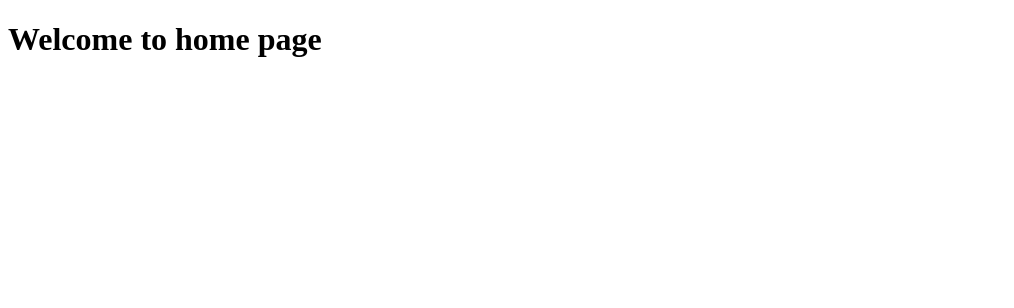
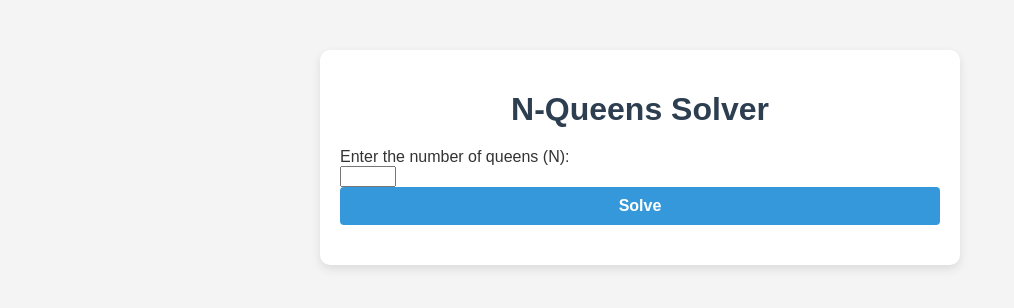
Before and after one commit to Ilan-Goren/ASEProject, a Django app: page / in a window 1280 px wide. Shown: the top 308 px of the page, without its empty margins (0-1014 px from the left). Run offline with Django 5.2, Linux system fonts and the light colour scheme.

Commit message:
Add basic HTML structure for backend verification

```diff
--- /dev/null
+++ b/nqueens/static/nqueens/css/style.css
@@ -0,0 +1 @@
+/* To Do */
--- a/nqueens/templates/nqueens/home.html
+++ b/nqueens/templates/nqueens/home.html
@@ -1,9 +1,65 @@
 <!DOCTYPE html>
 <html lang="en">
-    <head>
-        <title>Home Page</title>
-    </head>
-    <body>
-        <h1>Welcome to home page</h1>
-    </body>
+<head>
+    <meta charset="UTF-8">
+    <meta name="viewport" content="width=device-width, initial-scale=1.0">
+    <title>N-Queens Solver</title>
+    {% load static %}
+    <link rel="stylesheet" href="{% static 'nqueens/css/style.css' %}">
+    <style>
+        body {
+            margin: 0;
+            padding: 0;
+            font-family: 'Arial', sans-serif;
+            background-color: #f4f4f4;
+            color: #333;
+        }
+        .container {
+            max-width: 600px;
+            margin: 50px auto;
+            padding: 20px;
+            background: white;
+            border-radius: 10px;
+            box-shadow: 0 4px 10px rgba(0, 0, 0, 0.1);
+        }
+        h1 {
+            text-align: center;
+            color: #2c3e50;
+            margin-bottom: 20px;
+        }
+        form {
+            display: flex;
+            flex-direction: column;
+        }
+        button {
+            padding: 10px;
+            font-size: 1em;
+            margin-bottom: 20px;
+            border-radius: 4px;
+            border: 1px solid #bdc3c7;
+        }
+        button {
+            border: none;
+            background-color: #3498db;
+            color: white;
+            cursor: pointer;
+            transition: background-color 0.3s;
+            font-weight: bold;
+        }
+        button:hover {
+            background-color: #2980b9;
+        }
+    </style>
+</head>
+<body>
+    <div class="container">
+        <h1>N-Queens Solver</h1>
+        <form action="{% url 'solve' %}" method="post">
+            {% csrf_token %}
+            <label for="n">Enter the number of queens (N):</label>
+            {{ form }}
+            <button type="submit">Solve</button>
+        </form>
+    </div>
+</body>
 </html>
--- /dev/null
+++ b/nqueens/templates/nqueens/layout.html
@@ -0,0 +1 @@
+<!-- TO DO -->
```
Also changed, not shown: nqueens/templates/nqueens/nqueens.html (deleted, +0 -9 lines), nqueens/templates/nqueens/solution.html (added, +95 -0 lines).
